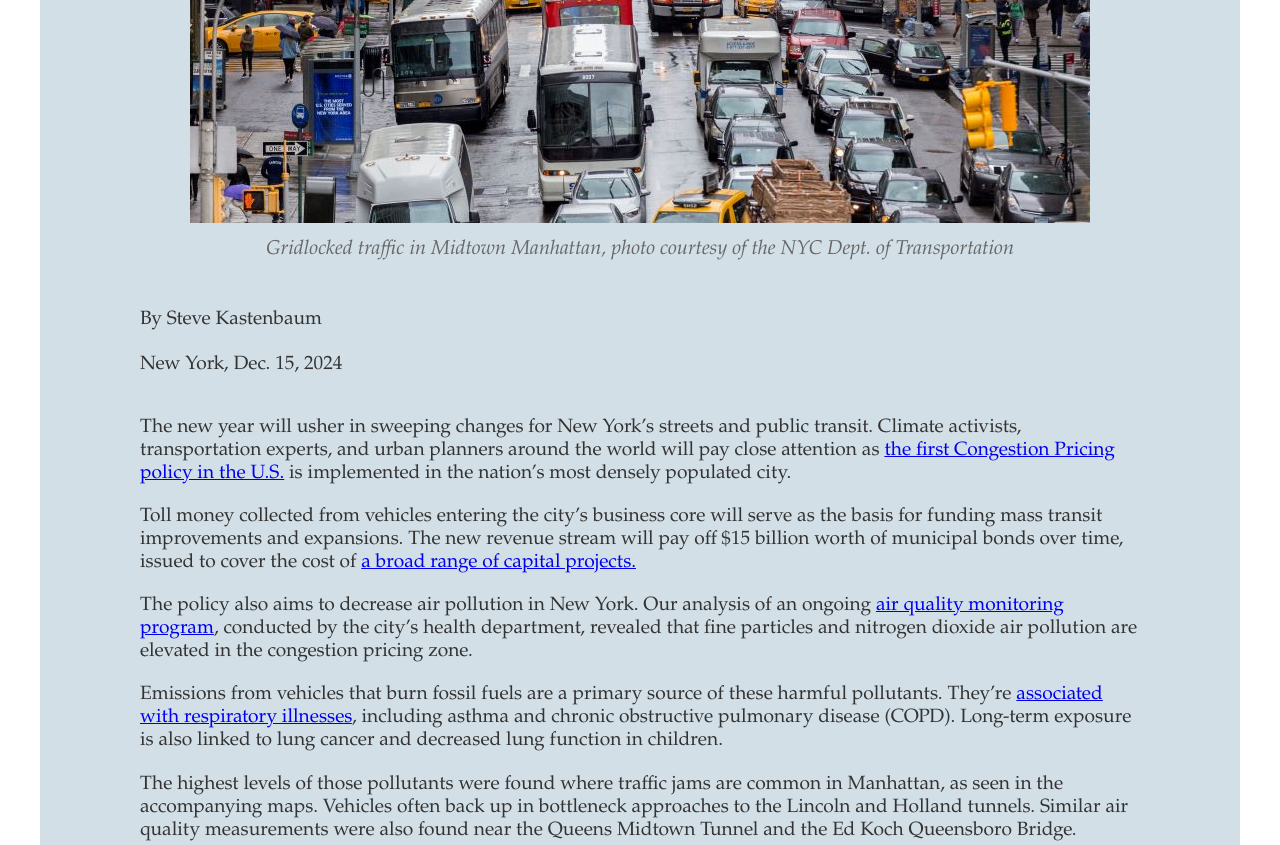
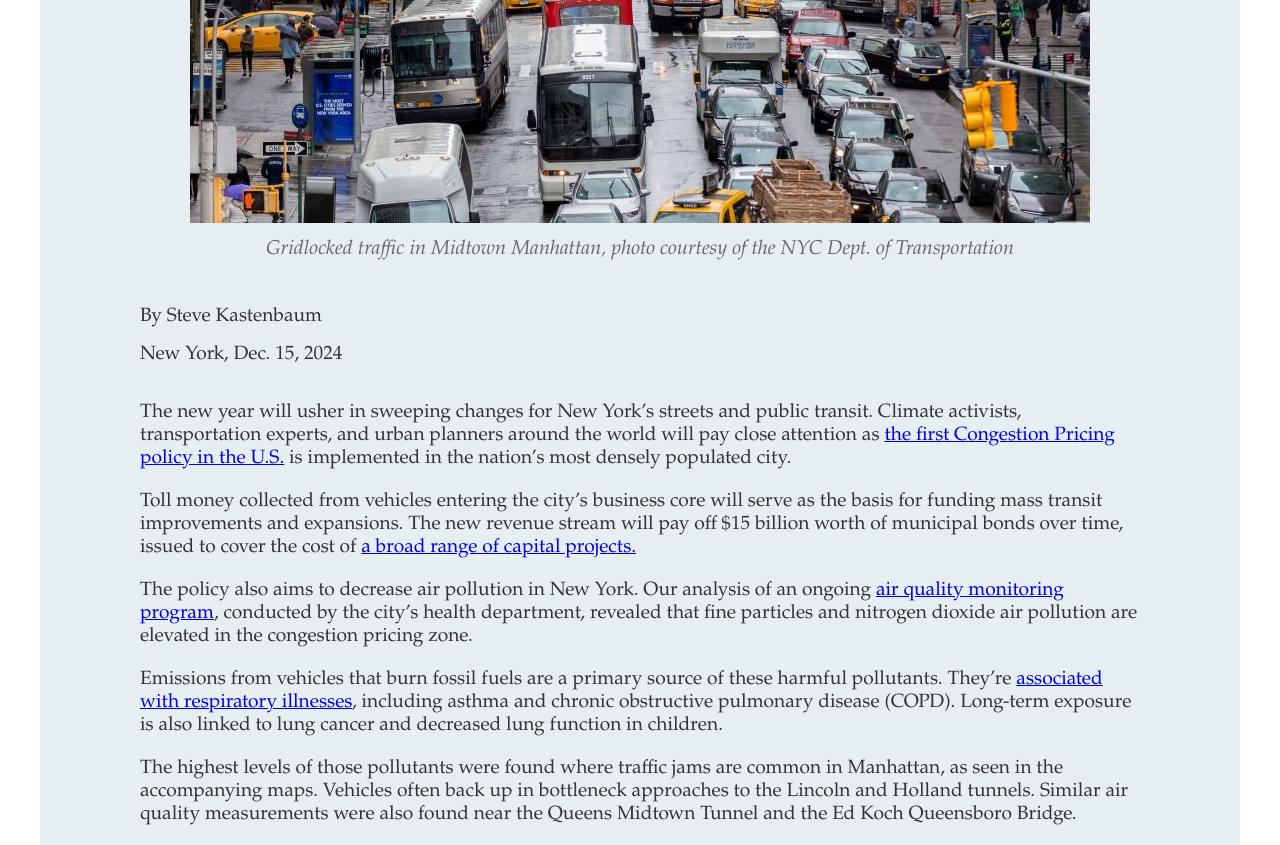
Before and after one commit to skastenbaum/AirQuality_ForMobileAndWeb, a plain HTML site: page index.html in a window 1280 px wide. Shown: the part 697-1542 px from the top of the page. Drawn offline with Linux system fonts and the light colour scheme; a script that the page names is missing.

Commit message:
Update styles.css

```diff
--- a/styles.css
+++ b/styles.css
@@ -21,7 +21,7 @@ body {
     min-height: 100vh; /* Full height of the viewport */
     margin: 0 auto;
     width: 100%;
-    background-color: #d2dfe6;
+    background-color: #e6eef2;
     padding: 40px;
     flex-direction: column; /* Stack content vertically */
     max-width: 1200px; /* Limits max width of the container for larger screens */
@@ -29,7 +29,7 @@ body {
 
 /* Headlines */
 .headlines {
-    background-color: #d2dfe6;
+    background-color: #e6eef2;
     text-align: center;
     padding: 0 20px; /* Padding for left and right */
 }
@@ -99,7 +99,7 @@ figcaption {
     text-align: center;
     padding: 5px 60px; /* Same padding */
     margin-top: 5px; /* Reduced top margin */
-    line-height: 1.6; /* Same line-height as the story text */
+    line-height: 1.2; /* Same line-height as the story text */
 }
 
 /* Story Section */
```
